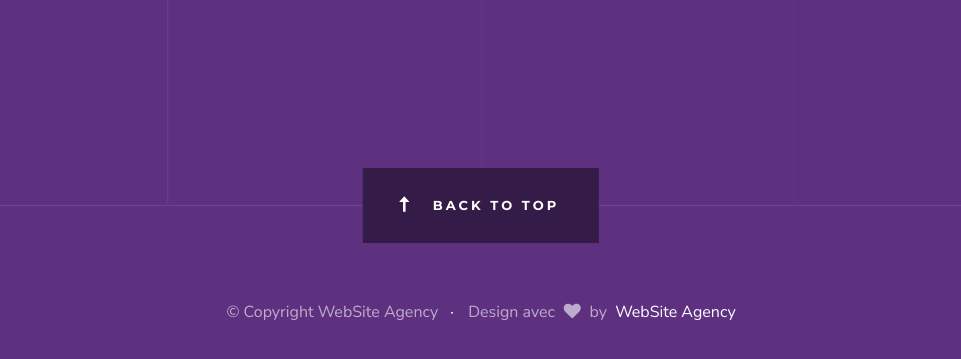
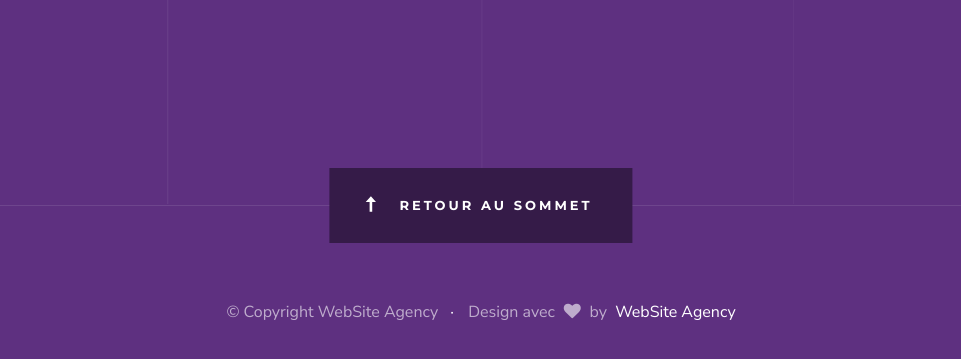
Before and after one commit to yasetov/WebSite-Agency, a plain HTML site: page websiteAgency/index.html in a window 1280 px wide. Shown: the part 9449-9808 px from the top of the page, without its empty margins (159-1120 px from the left). Drawn offline with Linux system fonts and the light colour scheme; files whose address does not match are found by name.

Commit message:
Update Button Back to top

```diff
--- a/websiteAgency/index.html
+++ b/websiteAgency/index.html
@@ -704,7 +704,7 @@
         </div>
 
         <div class="ss-go-top">
-            <a class="smoothscroll" title="Back to Top" href="#top">Back to Top</a>
+            <a class="smoothscroll" title="Retour au sommet" href="#top">Retour au sommet</a>
         </div>
     </footer>
 
```
